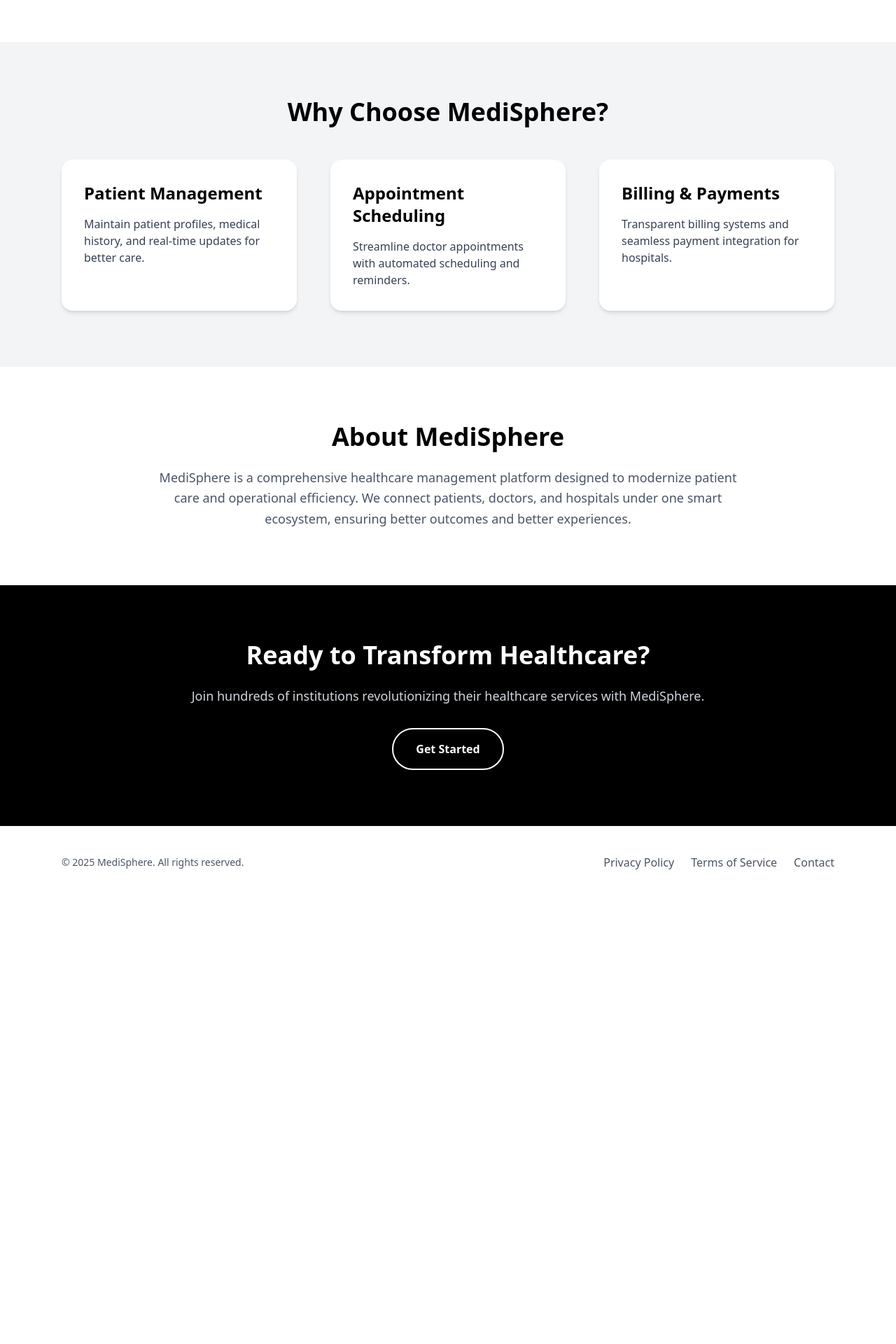
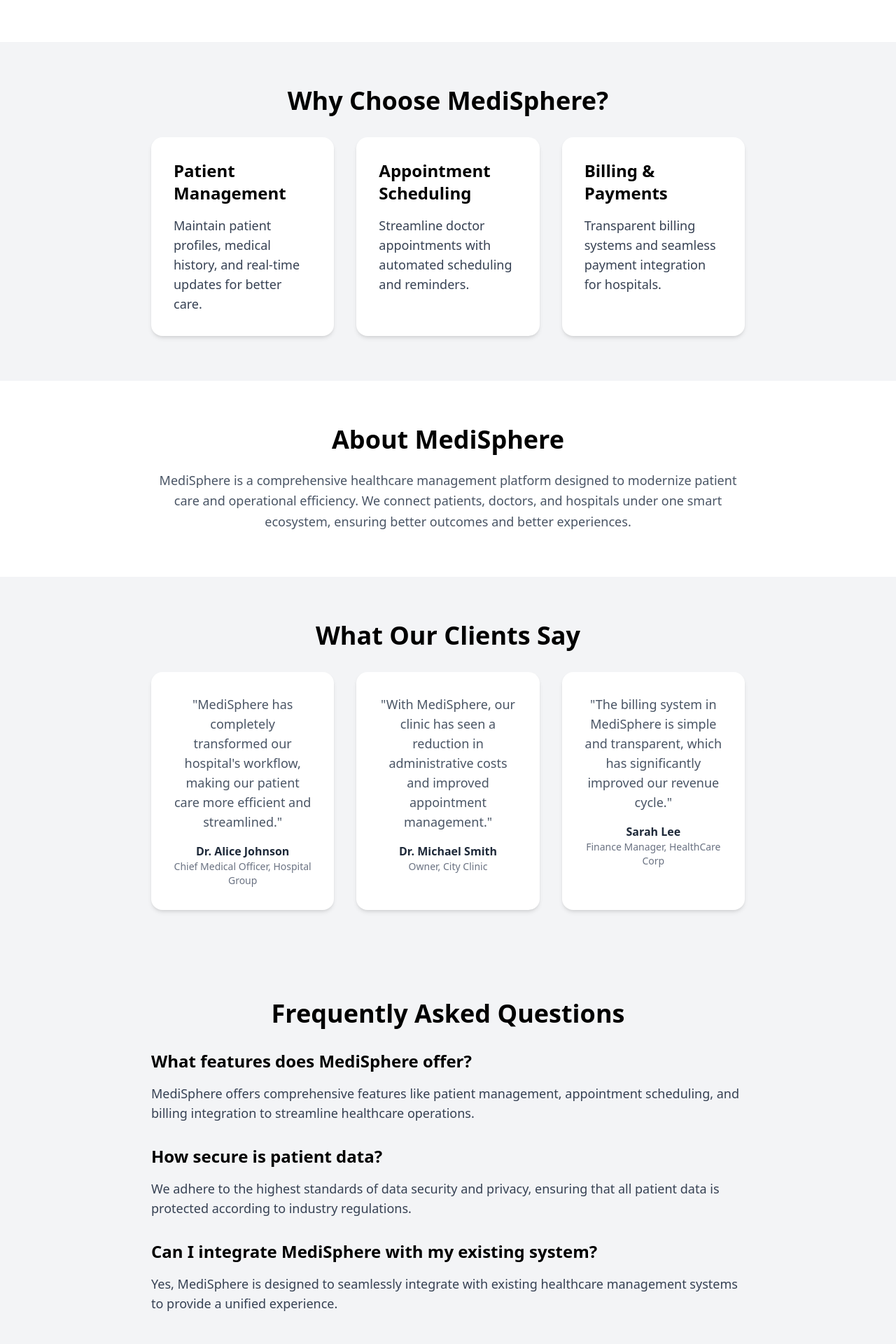
Before and after one commit to eklavya172004/MediSphere, a Next.js app in the folder frontend/: page / in a window 1280 px wide. Shown: the part 740-2660 px from the top of the page at 70% size. Before the commit the page ends 2024 px from the top, so only its background shows below. Built offline with nearby package versions, Linux system fonts and the light colour scheme.

Commit message:
landing page ui

```diff
--- a/frontend/app/page.tsx
+++ b/frontend/app/page.tsx
@@ -5,31 +5,31 @@ import Hero from "@/components/Hero";
 export default function Home() {
   return (
     <div className="flex flex-col bg-white text-black">
+      {/* Hero Section */}
       <Hero />
 
       {/* Features Section */}
-      {/* Features Section */}
-<section className="py-20 bg-gray-100 text-black">
-  <div className="max-w-6xl mx-auto px-6">
-    <h2 className="text-4xl font-bold text-center mb-12">
+      <section className="py-16 bg-gray-100 text-black">
+        <div className="max-w-4xl mx-auto px-6">
+          <h2 className="text-4xl font-bold text-center mb-8">
             Why Choose MediSphere?
           </h2>
-    <div className="grid md:grid-cols-3 gap-12">
-      <div className="bg-white p-8 rounded-2xl shadow-md hover:shadow-lg transition">
+          <div className="grid md:grid-cols-3 gap-8">
+            <div className="bg-white p-8 rounded-2xl shadow-md hover:shadow-lg transition transform hover:scale-105">
               <h3 className="text-2xl font-semibold text-black mb-4">Patient Management</h3>
-        <p className="text-gray-700">
+              <p className="text-gray-700 text-lg">
                 Maintain patient profiles, medical history, and real-time updates for better care.
               </p>
             </div>
-      <div className="bg-white p-8 rounded-2xl shadow-md hover:shadow-lg transition">
+            <div className="bg-white p-8 rounded-2xl shadow-md hover:shadow-lg transition transform hover:scale-105">
               <h3 className="text-2xl font-semibold text-black mb-4">Appointment Scheduling</h3>
-        <p className="text-gray-700">
+              <p className="text-gray-700 text-lg">
                 Streamline doctor appointments with automated scheduling and reminders.
               </p>
             </div>
-      <div className="bg-white p-8 rounded-2xl shadow-md hover:shadow-lg transition">
+            <div className="bg-white p-8 rounded-2xl shadow-md hover:shadow-lg transition transform hover:scale-105">
               <h3 className="text-2xl font-semibold text-black mb-4">Billing & Payments</h3>
-        <p className="text-gray-700">
+              <p className="text-gray-700 text-lg">
                 Transparent billing systems and seamless payment integration for hospitals.
               </p>
             </div>
@@ -37,9 +37,8 @@ export default function Home() {
         </div>
       </section>
 
-
       {/* About Section */}
-      <section className="py-20 bg-white text-black">
+      <section className="py-16 bg-white text-black">
         <div className="max-w-4xl mx-auto px-6 text-center">
           <h2 className="text-4xl font-bold mb-6">About MediSphere</h2>
           <p className="text-lg text-gray-600 leading-relaxed">
@@ -49,21 +48,100 @@ export default function Home() {
         </div>
       </section>
 
+      {/* Testimonials Section */}
+      <section className="py-16 bg-gray-100 text-black">
+        <div className="max-w-4xl mx-auto px-6 text-center">
+          <h2 className="text-4xl font-bold mb-8">What Our Clients Say</h2>
+          <div className="grid md:grid-cols-3 gap-8">
+            <div className="bg-white p-8 rounded-2xl shadow-md hover:shadow-lg transition">
+              <p className="text-lg text-gray-600 mb-4">"MediSphere has completely transformed our hospital's workflow, making our patient care more efficient and streamlined."</p>
+              <p className="font-semibold text-gray-800">Dr. Alice Johnson</p>
+              <p className="text-sm text-gray-500">Chief Medical Officer, Hospital Group</p>
+            </div>
+            <div className="bg-white p-8 rounded-2xl shadow-md hover:shadow-lg transition">
+              <p className="text-lg text-gray-600 mb-4">"With MediSphere, our clinic has seen a reduction in administrative costs and improved appointment management."</p>
+              <p className="font-semibold text-gray-800">Dr. Michael Smith</p>
+              <p className="text-sm text-gray-500">Owner, City Clinic</p>
+            </div>
+            <div className="bg-white p-8 rounded-2xl shadow-md hover:shadow-lg transition">
+              <p className="text-lg text-gray-600 mb-4">"The billing system in MediSphere is simple and transparent, which has significantly improved our revenue cycle."</p>
+              <p className="font-semibold text-gray-800">Sarah Lee</p>
+              <p className="text-sm text-gray-500">Finance Manager, HealthCare Corp</p>
+            </div>
+          </div>
+        </div>
+      </section>
+
+      {/* FAQ Section */}
+      <section className="py-16 bg-gray-100 text-black">
+        <div className="max-w-4xl mx-auto px-6">
+          <h2 className="text-4xl font-bold text-center mb-8">Frequently Asked Questions</h2>
+          <div className="space-y-8">
+            <div>
+              <h3 className="text-2xl font-semibold mb-4">What features does MediSphere offer?</h3>
+              <p className="text-lg text-gray-700">
+                MediSphere offers comprehensive features like patient management, appointment scheduling, and billing integration to streamline healthcare operations.
+              </p>
+            </div>
+            <div>
+              <h3 className="text-2xl font-semibold mb-4">How secure is patient data?</h3>
+              <p className="text-lg text-gray-700">
+                We adhere to the highest standards of data security and privacy, ensuring that all patient data is protected according to industry regulations.
+              </p>
+            </div>
+            <div>
+              <h3 className="text-2xl font-semibold mb-4">Can I integrate MediSphere with my existing system?</h3>
+              <p className="text-lg text-gray-700">
+                Yes, MediSphere is designed to seamlessly integrate with existing healthcare management systems to provide a unified experience.
+              </p>
+            </div>
+          </div>
+        </div>
+      </section>
+
+      {/* Contact Us Section */}
+      <section className="py-16 bg-white text-black">
+        <div className="max-w-4xl mx-auto px-6 text-center">
+          <h2 className="text-4xl font-bold mb-6">Contact Us</h2>
+          <p className="text-lg text-gray-600 mb-8">
+            Have questions? Reach out to us and our team will be happy to assist you!
+          </p>
+          <form className="max-w-3xl mx-auto">
+            <input
+              type="email"
+              placeholder="Your Email"
+              className="w-full p-4 mb-4 border border-gray-300 rounded-lg"
+            />
+            <textarea
+              placeholder="Your Message"
+              className="w-full p-4 mb-4 border border-gray-300 rounded-lg"
+              rows={6}
+            />
+            <button
+              type="submit"
+              className="px-10 py-4 border-2 border-black text-black font-bold rounded-full hover:bg-black hover:text-white transition"
+            >
+              Send Message
+            </button>
+          </form>
+        </div>
+      </section>
+
       {/* Call to Action */}
-      <section className="py-20 bg-black text-white text-center">
+      <section className="py-16 bg-black text-white text-center">
         <div className="max-w-4xl mx-auto px-6">
           <h2 className="text-4xl font-bold mb-6">Ready to Transform Healthcare?</h2>
           <p className="text-lg mb-8 text-gray-300">
             Join hundreds of institutions revolutionizing their healthcare services with MediSphere.
           </p>
-          <button className="px-8 py-4 border-2 border-white text-white font-bold rounded-full hover:bg-white hover:text-black transition">
+          <button className="px-10 py-6 border-2 border-white text-white font-bold rounded-full hover:bg-white hover:text-black transition">
             Get Started
           </button>
         </div>
       </section>
 
       {/* Footer */}
-      <footer className="py-10 bg-white text-gray-600">
+      <footer className="py-8 bg-white text-gray-600">
         <div className="max-w-6xl mx-auto px-6 flex flex-col md:flex-row justify-between items-center">
           <p className="text-sm">&copy; 2025 MediSphere. All rights reserved.</p>
           <div className="flex gap-6 mt-4 md:mt-0">
```
Lines whose indentation alone changed are shown as unchanged.
